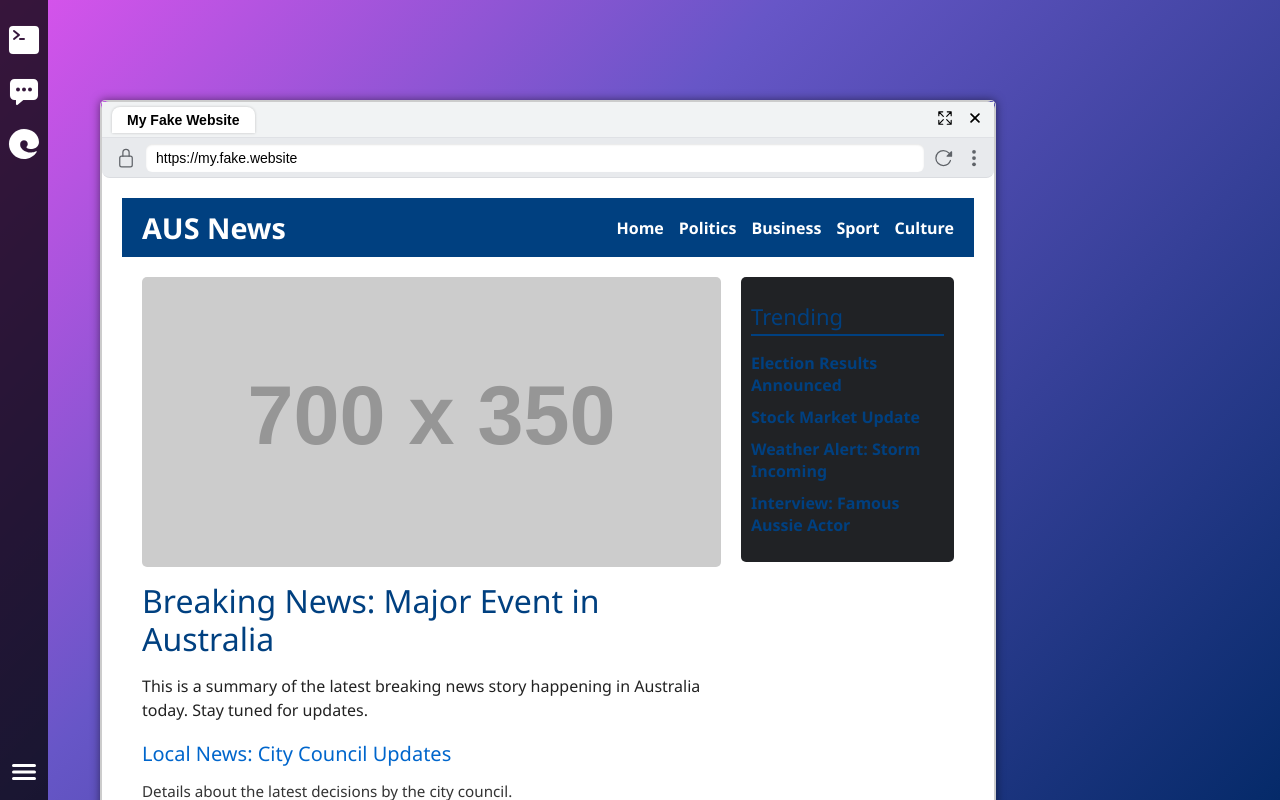
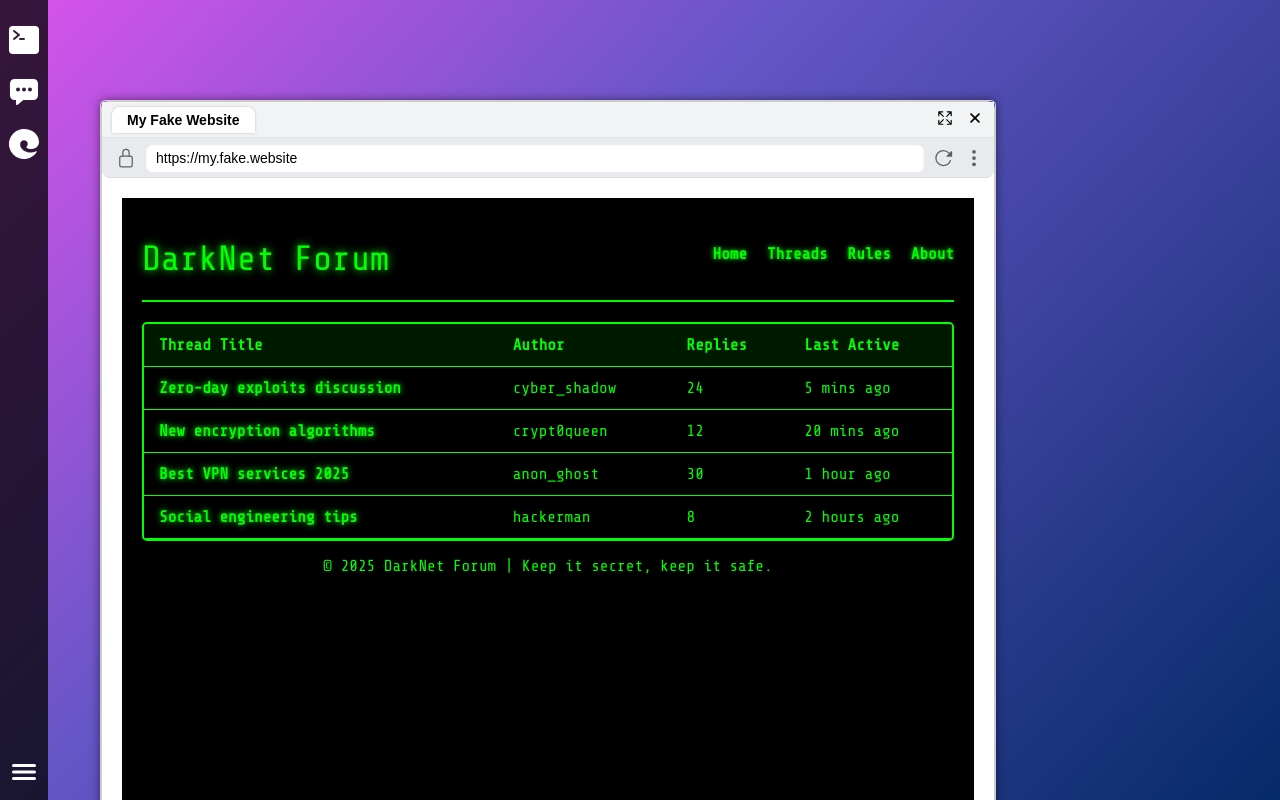
Before and after one commit to sarahatkins/cybersec-info-web, a React (Vite) app in the folder frontend/: page / in a window 1280 px wide. Built offline with nearby package versions, Linux system fonts and the light colour scheme.

Commit message:
Created the start for a hacker forum

```diff
--- /dev/null
+++ b/frontend/src/pages/Web/WebContentPages/HackerForum.css
@@ -0,0 +1,81 @@
+@import url('https://fonts.googleapis.com/css2?family=Share+Tech+Mono&display=swap');
+
+.app-container {
+  background-color: #000000;
+  color: #00ff00;
+  font-family: 'Share Tech Mono', monospace, monospace;
+  min-height: 100vh;
+  display: flex;
+  flex-direction: column;
+  align-items: center;
+  padding: 20px;
+}
+
+/* Header */
+.header {
+  width: 100%;
+  max-width: 900px;
+  border-bottom: 2px solid #00ff00;
+  margin-bottom: 20px;
+  padding-bottom: 10px;
+  display: flex;
+  justify-content: space-between;
+  align-items: center;
+}
+
+.header h1 {
+  font-size: 2.2rem;
+  text-shadow: 0 0 8px #00ff00;
+}
+
+.header nav a {
+  color: #00ff00;
+  text-decoration: none;
+  margin-left: 20px;
+  font-weight: bold;
+  text-shadow: 0 0 5px #00ff00;
+  transition: color 0.2s ease;
+}
+
+.header nav a:hover {
+  color: #00cc00;
+  text-shadow: 0 0 12px #00cc00;
+}
+
+/* Threads */
+.thread-list {
+  width: 100%;
+  max-width: 900px;
+  border: 2px solid #00ff00;
+  border-radius: 5px;
+  overflow-x: auto;
+}
+
+.thread-list table {
+  width: 100%;
+  border-collapse: collapse;
+}
+
+.thread-list th,
+.thread-list td {
+  padding: 12px 15px;
+  border-bottom: 1px solid #00ff00;
+  text-align: left;
+}
+
+.thread-list thead {
+  background-color: #001a00;
+}
+
+.thread-title {
+  font-weight: bold;
+  text-shadow: 0 0 6px #00ff00;
+}
+
+.thread-list tbody tr:hover {
+  background-color: #003300;
+  cursor: pointer;
+  transition: background-color 0.3s ease;
+}
+
+/* Footer */
--- a/frontend/src/pages/Web/WebContentPages/HackerForum.tsx
+++ b/frontend/src/pages/Web/WebContentPages/HackerForum.tsx
@@ -0,0 +1,84 @@
+import React from "react";
+import "./HackerForum.css";
+
+interface Thread {
+  id: number;
+  title: string;
+  author: string;
+  replies: number;
+  lastActive: string;
+}
+
+const threads: Thread[] = [
+  {
+    id: 1,
+    title: "Zero-day exploits discussion",
+    author: "cyber_shadow",
+    replies: 24,
+    lastActive: "5 mins ago",
+  },
+  {
+    id: 2,
+    title: "New encryption algorithms",
+    author: "crypt0queen",
+    replies: 12,
+    lastActive: "20 mins ago",
+  },
+  {
+    id: 3,
+    title: "Best VPN services 2025",
+    author: "anon_ghost",
+    replies: 30,
+    lastActive: "1 hour ago",
+  },
+  {
+    id: 4,
+    title: "Social engineering tips",
+    author: "hackerman",
+    replies: 8,
+    lastActive: "2 hours ago",
+  },
+];
+
+const HackerForum: React.FC = () => {
+  return (
+    <div className="app-container">
+      <header className="header">
+        <h1>DarkNet Forum</h1>
+        <nav>
+          <a href="#">Home</a>
+          <a href="#">Threads</a>
+          <a href="#">Rules</a>
+          <a href="#">About</a>
+        </nav>
+      </header>
+      <section className="thread-list">
+        <table>
+          <thead>
+            <tr>
+              <th>Thread Title</th>
+              <th>Author</th>
+              <th>Replies</th>
+              <th>Last Active</th>
+            </tr>
+          </thead>
+          <tbody>
+            {threads.map((thread) => (
+              <tr key={thread.id}>
+                <td className="thread-title">{thread.title}</td>
+                <td>{thread.author}</td>
+                <td>{thread.replies}</td>
+                <td>{thread.lastActive}</td>
+              </tr>
+            ))}
+          </tbody>
+        </table>
+      </section>
+      <footer className="footer">
+        <p>© 2025 DarkNet Forum | Keep it secret, keep it safe.</p>
+      </footer>
+    </div>
+  );
+};
+
+export default HackerForum;
--- a/frontend/src/pages/Web/Window.tsx
+++ b/frontend/src/pages/Web/Window.tsx
@@ -10,6 +10,7 @@ import {
 } from "ionicons/icons";
 import { IonIcon } from "@ionic/react";
 import NewsSite from "./WebContentPages/News";
+import HackerForum from "./WebContentPages/HackerForum";
 
 type WindowProps = {
   title: string;
@@ -83,7 +84,7 @@ const Window: React.FC<WindowProps> = ({ isOpen, onClose }) => {
 
         {/* Content */}
         <div className="page-content">
-          <NewsSite />
+          <HackerForum />
         </div>
       </div>
     </div>
```
